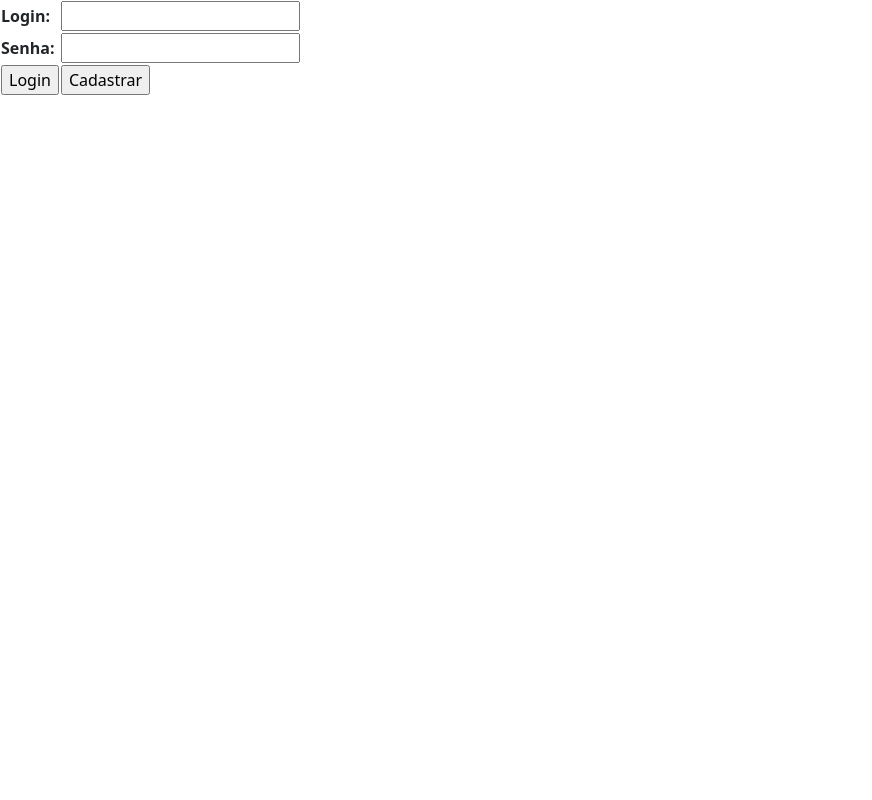
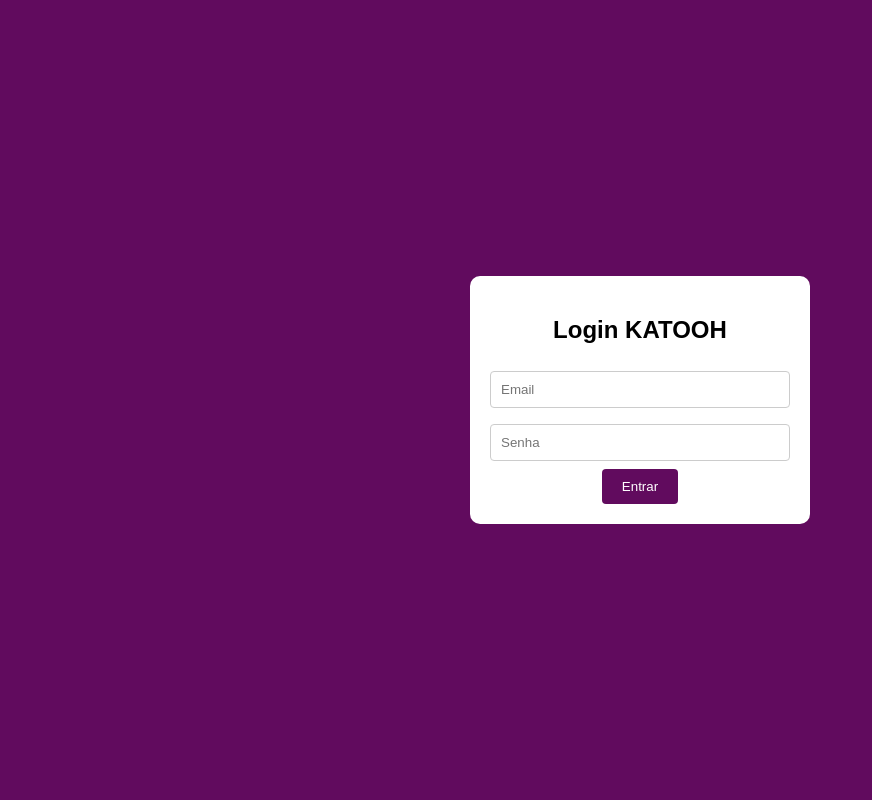
Before and after one commit to dbernardos/KATOOH, a PHP site: page /telaLogin.php in a window 1280 px wide. Shown: the whole page, without its empty margins (0-872 px from the left). Run offline with PHP 8.4, Linux system fonts and the light colour scheme; lists and menus that the app fills with data are empty.

Commit message:
Update telaLogin.php

```diff
--- a/src/view/telaLogin.php
+++ b/src/view/telaLogin.php
@@ -1,62 +1,54 @@
-<!doctype html>
+<!DOCTYPE html>
 <html lang="pt-br">
-    <head>
-        <title>Login</title>
-        <!-- Required meta tags -->
-        <meta charset="utf-8" />
-        <meta
-            name="viewport"
-            content="width=device-width, initial-scale=1, shrink-to-fit=no"
-        />
+<head>
+    <meta charset="UTF-8">
+    <meta name="viewport" content="width=device-width, initial-scale=1.0">
+    <title>Login KATOOH</title>
+    <style>
+        body {
+            background-color: #610B5E;
+            display: flex;
+            justify-content: center;
+            align-items: center;
+            height: 100vh;
+            margin: 0;
+            font-family: arial
+        }
+        .container {
+            background-color: white;
+            padding: 20px;
+            border-radius: 10px;
+            width: 300px;
+            text-align: center;
+        }
+        input[type="text"], input[type="email"], input[type="password"] {
+            width: 100%;
+            padding: 10px;
+            margin: 8px 0;
+            display: inline-block;
+            border: 1px solid #ccc;
+            border-radius: 4px;
+            box-sizing: border-box;
+        }
+        input[type="submit"] {
+            background-color: #610B5E;
+            color: white;
+            padding: 10px 20px;
+            border: none;
+            border-radius: 4px;
+            cursor: pointer;
+        }
+    </style>
+</head>
 
-        <!-- Bootstrap CSS v5.2.1 -->
-        <link
-            href="https://cdn.jsdelivr.net/npm/bootstrap@5.3.2/dist/css/bootstrap.min.css"
-            rel="stylesheet"
-            integrity="sha384-T3c6CoIi6uLrA9TneNEoa7RxnatzjcDSCmG1MXxSR1GAsXEV/Dwwykc2MPK8M2HN"
-            crossorigin="anonymous"
-        />
-    </head>
-
-    <body>
-        <header>
-            <!-- place navbar here -->
-        </header>
-        <main>
-            <fieldset>
-                <table>
-                    <thead></thead>
-                    <tr>
-                        <th><label for="login">Login:</label></th>
-                        <th><input type="text" id=""></th>
-                    </tr>
-                    <tr>
-                        <th><label for="password">Senha:</label></th>
-                        <th><input type="password" id=""></th>
-                    </tr>
-                    <tr>
-                        <th><input type="button" value="Login" id=""></th>
-                        <th><input type="button" value="Cadastrar" id=""></th>
-                    </tr>
-                </table>
-            </fieldset>
-
-
-        </main>
-        <footer>
-            <!-- place footer here -->
-        </footer>
-        <!-- Bootstrap JavaScript Libraries -->
-        <script
-            src="https://cdn.jsdelivr.net/npm/@popperjs/core@2.11.8/dist/umd/popper.min.js"
-            integrity="sha384-I7E8VVD/ismYTF4hNIPjVp/Zjvgyol6VFvRkX/vR+Vc4jQkC+hVqc2pM8ODewa9r"
-            crossorigin="anonymous"
-        ></script>
-
-        <script
-            src="https://cdn.jsdelivr.net/npm/bootstrap@5.3.2/dist/js/bootstrap.min.js"
-            integrity="sha384-BBtl+eGJRgqQAUMxJ7pMwbEyER4l1g+O15P+16Ep7Q9Q+zqX6gSbd85u4mG4QzX+"
-            crossorigin="anonymous"
-        ></script>
-    </body>
+<body>
+    <div class="container">
+        <h2>Login KATOOH</h2>
+        <form action="#">
+            <input type="email" id="email" name="email" placeholder="Email" required><br>
+            <input type="password" id="senha" name="senha" placeholder="Senha" required><br>
+            <input type="submit" value="Entrar">
+        </form>
+    </div>
+</body>
 </html>
```
